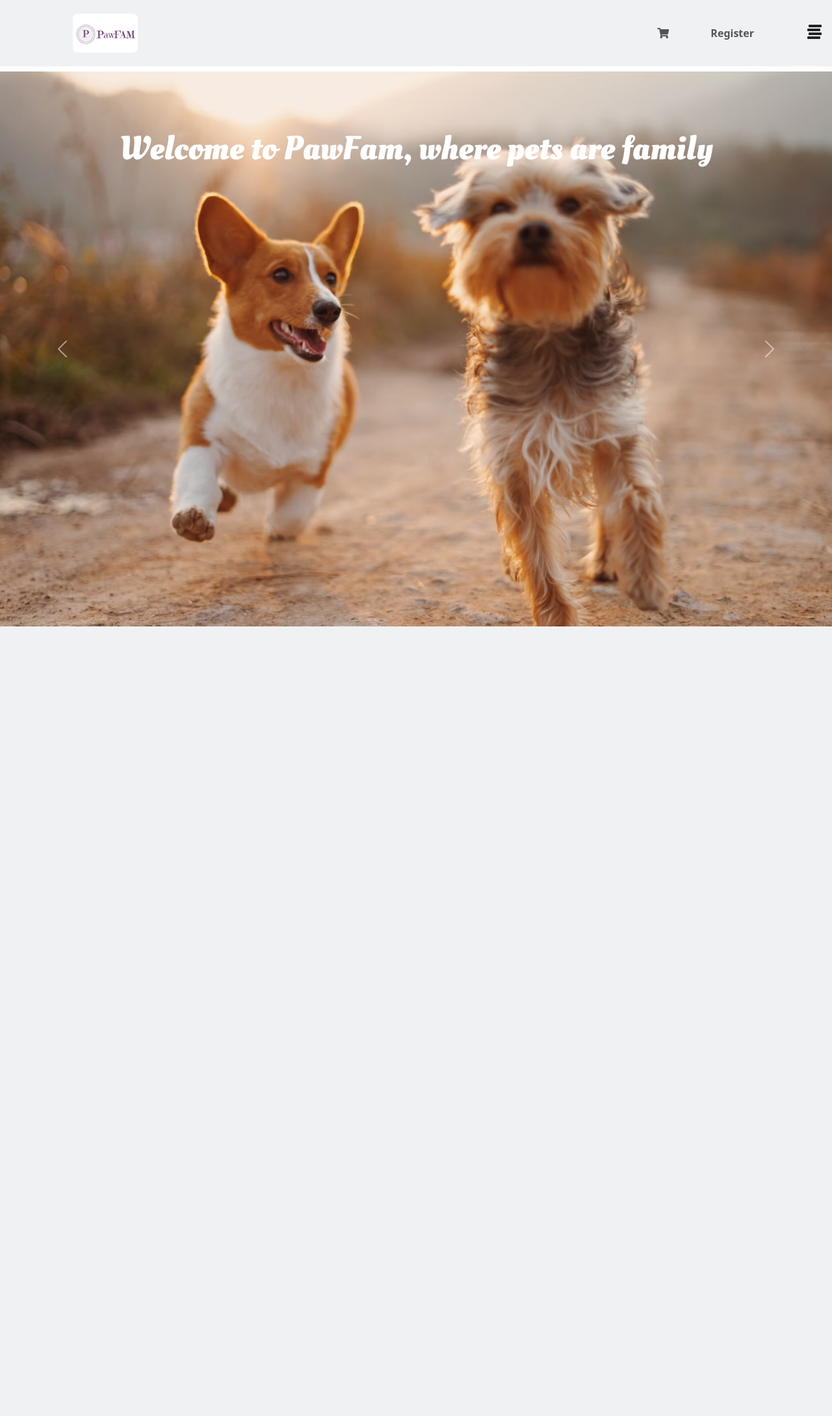
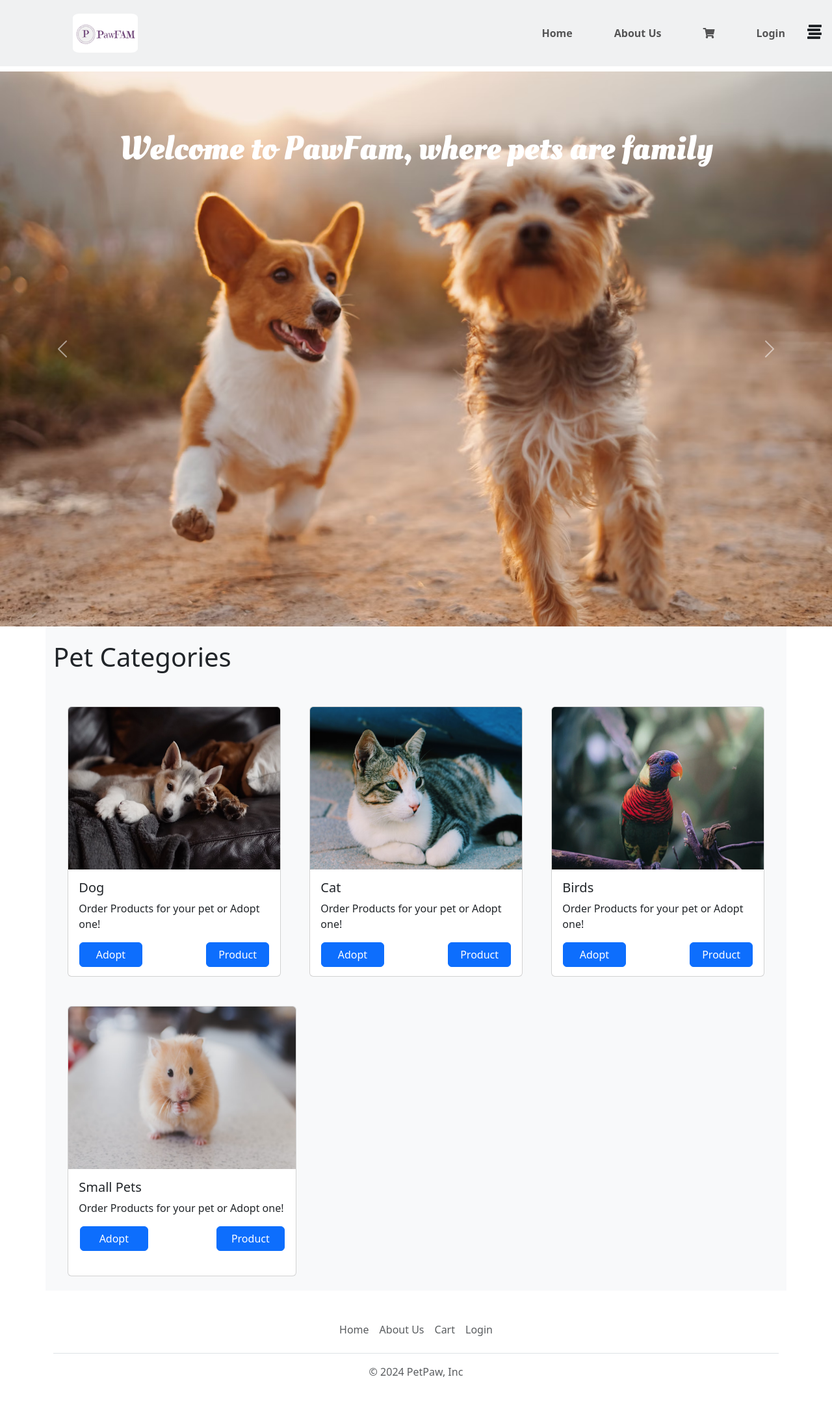
Before and after one commit to Onkarsawant111/PetFam_django_fullstackproject, a Django app: page / in a window 1280 px wide. Shown: the whole page at 65% size. Before the commit the page ends 964 px from the top, so only its background shows below. Run offline with Django 5.2, Linux system fonts and the light colour scheme; some libraries are stand-ins or nearby versions.

Commit message:
added about us page and added categories in home page

```diff
--- a/home/urls.py
+++ b/home/urls.py
@@ -2,5 +2,6 @@ from django.urls import path
 from . import views
 
 urlpatterns = [
-    path('', views.home, name='home')
+    path('', views.home, name='home'),
+    path('/aboutus', views.aboutus, name='aboutus'),
 ]
--- a/home/views.py
+++ b/home/views.py
@@ -3,3 +3,6 @@ from django.shortcuts import render
 # Create your views here.
 def home(request):
     return render(request, 'home.html')
+
+def aboutus(request):
+    return render(request, 'aboutus.html')
--- /dev/null
+++ b/template/footer.html
@@ -0,0 +1,11 @@
+<div class="container">
+    <footer class="py-3 my-4">
+      <ul class="nav justify-content-center border-bottom pb-3 mb-3">
+        <li class="nav-item"><a href="{% url 'home' %}" class="nav-link px-2 text-muted">Home</a></li>
+        <li class="nav-item"><a href="{% url 'aboutus' %}" class="nav-link px-2 text-muted">About Us</a></li>
+        <li class="nav-item"><a href="#" class="nav-link px-2 text-muted">Cart</a></li>
+        <li class="nav-item"><a href="#" class="nav-link px-2 text-muted">Login</a></li>
+      </ul>
+      <p class="text-center text-muted">© 2024 PetPaw, Inc</p>
+    </footer>
+  </div>
--- a/template/home.html
+++ b/template/home.html
@@ -1,7 +1,7 @@
 {% extends 'main.html' %}
 {% block content %}
 
-
+<!-- main home slider -->
 <div id="carouselExampleControls" class="carousel slide" data-ride="carousel">
     <div class="carousel-inner">
         <div class="carousel-item active">
@@ -14,14 +14,15 @@
             <img class="d-block w-100" src="/static/cat_homebg.avif" alt="Second slide">
             <div class="carousel-caption d-none d-md-block">
                 <h5>Join Our Pet-loving Community</h5>
-                <p>From adoption to everyday essentials, embrace the joy of pet parenthood with our curated selection of pets and products.</p>
+                <p>From adoption to everyday essentials, embrace the joy of pet parenthood with our curated selection of
+                    pets and products.</p>
             </div>
         </div>
         <div class="carousel-item">
             <img class="d-block w-100" src="/static/birds_homebg.avif" alt="Third slide">
             <div class="carousel-caption d-none d-md-block">
                 <h5>Adopt Love, Shop Happiness</h5>
-                <p>A portion of every sale goes to charity</p>
+                <p>A portion of every sale goes to charity </p>
             </div>
         </div>
         <div class="carousel-item">
@@ -40,6 +41,62 @@
         <span class="sr-only">Next</span>
     </a>
 </div>
+<!-- end home slider -->
+
+<!-- categories section -->
+<div class="container" style="background-color: #f8f9fa;">
+    <h1 style="padding-top: 2%; padding-bottom: 2%;">Pet Categories</h1>
+    <div class="categories-container">
+        <div class="card">
+            <img src="/static/dog_categories.avif" class="card-img-top" alt="Dog">
+            <div class="card-body">
+                <h5 class="card-title">Dog</h5>
+                <p class="card-text">Order Products for your pet or Adopt one!</p>
+                <div class="card-button-div">
+                    <a href="#" class="btn btn-primary" id="btn-primary">Adopt</a>
+                    <a href="#" class="btn btn-primary" id="btn-primary1">Product</a>
+                </div>
+            </div>
+        </div>
+        <div class="card">
+            <img src="/static/cat_categories.avif" class="card-img-top" alt="Cat">
+            <div class="card-body">
+                <h5 class="card-title">Cat</h5>
+                <p class="card-text">Order Products for your pet or Adopt one!</p>
+                    <div class="card-button-div">
+                        <a href="#" class="btn btn-primary" id="btn-primary">Adopt</a>
+                        <a href="#" class="btn btn-primary" id="btn-primary1">Product</a>
+                    </div>
+            </div>
+        </div>
+        <div class="card">
+            <img src="/static/birds_homebg.avif" class="card-img-top" alt="...">
+            <div class="card-body">
+                <h5 class="card-title">Birds</h5>
+                <p class="card-text">Order Products for your pet or Adopt one!</p>
+                    <div class="card-button-div">
+                        <a href="#" class="btn btn-primary" id="btn-primary">Adopt</a>
+                        <a href="#" class="btn btn-primary" id="btn-primary1">Product</a>
+                    </div>
+            </div>
+        </div>
+    </div>
+</div>
+<div class="container" style="background-color: #f8f9fa;">
+    <div class="categories-container">
+        <div class="card">
+            <img src="/static/smallpets_homebg.avif" class="card-img-top" alt="...">
+            <div class="card-body">
+                <h5 class="card-title">Small Pets</h5>
+                <p class="card-text">Order Products for your pet or Adopt one!</p>
+                    <div class="card-button-div">
+                        <a href="#" class="btn btn-primary" id="btn-primary">Adopt</a>
+                        <a href="#" class="btn btn-primary" id="btn-primary1">Product</a>
+                    </div>
+            </div>
+        </div>
+    </div>
+</div>
 
 
 {% endblock content %}
--- a/template/main.html
+++ b/template/main.html
@@ -9,8 +9,8 @@
     <link href="https://cdnjs.cloudflare.com/ajax/libs/bootstrap/5.3.0/css/bootstrap.min.css" rel="stylesheet">
     <link rel="stylesheet" href="https://cdnjs.cloudflare.com/ajax/libs/font-awesome/5.15.4/css/all.min.css">
     <link rel="preconnect" href="https://fonts.googleapis.com">
-<link rel="preconnect" href="https://fonts.gstatic.com" crossorigin>
-<link href="https://fonts.googleapis.com/css2?family=Oleo+Script:wght@400;700&display=swap" rel="stylesheet">
+    <link rel="preconnect" href="https://fonts.gstatic.com" crossorigin>
+    <link href="https://fonts.googleapis.com/css2?family=Oleo+Script:wght@400;700&display=swap" rel="stylesheet">
 
     <style>
         /* Sidebar styles */
@@ -63,13 +63,46 @@
             font-size: 1.8rem;
         }
 
+        .categories-container {
+            display: flex;
+            justify-content: space-between;
+        }
+
+        .categories-container .card {
+            width: 22rem;
+            height: 26rem;
+            margin: 2%;
+        }
+
+        .categories-container .card img {
+            width: 100%;
+            height: 250px;
+        }
+
+        .card-button-div #btn-primary {
+            width: 30%;
+            position: absolute;
+            left: 5%;
+        }
+
+        .card-button-div #btn-primary1 {
+            width: 30%;
+            position: absolute;
+            right: 5%;
+        }
     </style>
 </head>
 
 <body>
     {% include 'navbar.html' %}
-    {% block content %}
-    {% endblock content %}
+    <div>
+        {% block content %}
+
+        {% endblock content %}
+    </div>
+
+    {% include 'footer.html' %}
+
 
 
     <!-- Bootstrap Bundle with Popper -->
--- a/template/navbar.html
+++ b/template/navbar.html
@@ -1,5 +1,5 @@
 <nav class="navbar navbar-expand-lg navbar-light p-3 mb-2 bg-secondary text-white bg-opacity-10">
-    <a class="navbar-brand mx-auto ps-5 ms-5" href="#"><img src="/static/pawfam_logo.png" alt="PawFam-logo"
+    <a class="navbar-brand mx-auto ps-5 ms-5" href="{% url 'home' %}"><img src="/static/pawfam_logo.png" alt="PawFam-logo"
             style="height: 60px; width: 100px; border-radius: 10%;"></a>
     <button class="navbar-toggler" type="button" data-toggle="collapse" data-target="#navbarNav"
         aria-controls="navbarNav" aria-expanded="false" aria-label="Toggle navigation">
@@ -7,13 +7,19 @@
     </button>
     <div class="collapse navbar-collapse" id="navbarNav">
         <ul class="navbar-nav ms-auto"> <!-- Aligns content to the right -->
+            <li class="nav-item pe-5">
+                <a class="nav-link fw-bolder" href="{% url 'home' %}">Home</a>
+            </li>
+            <li class="nav-item pe-5">
+                <a class="nav-link fw-bolder" href="{% url 'aboutus' %}">About Us</a>
+            </li>
             <li class="nav-item active pe-5">
                 <a class="nav-link" href="#">
                     <i class="fas fa-shopping-cart"></i>
                 </a>
             </li>
-            <li class="nav-item pe-5 me-5">
-                <a class="nav-link fw-bolder" href="#">Register</a>
+            <li class="nav-item pe-5">
+                <a class="nav-link fw-bolder" href="#">Login</a>
             </li>
         </ul>
     </div>
@@ -96,3 +102,4 @@
         </ul>
     </div>
 </div>
+<!-- sidebar end -->
```
Also changed, not shown: template/aboutus.html (added, +48 -0 lines), static/cat_categories.avif (added), static/dog_categories.avif (added).
